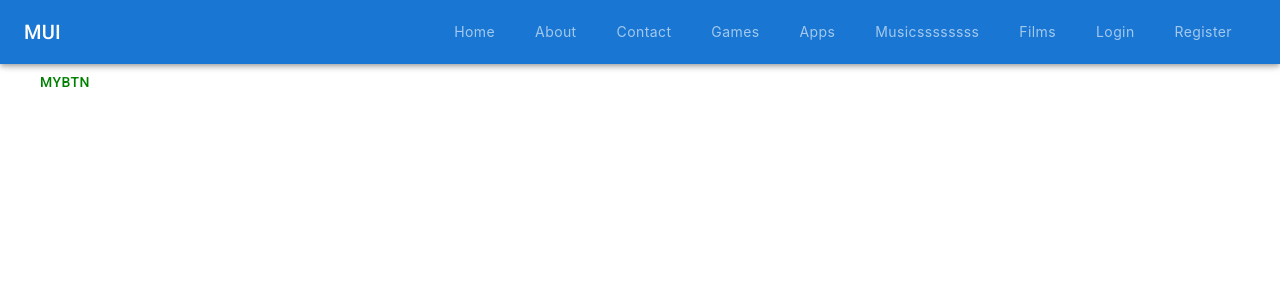
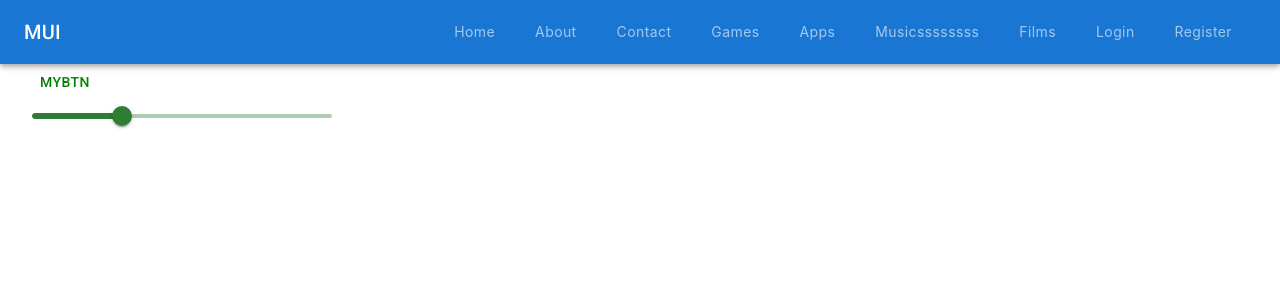
Before and after one commit to BijianWu/react-material-ui-playground, a React (Create React App) app: page /customization-demo in a window 1280 px wide. Shown: the top 300 px of the page. Built offline with nearby package versions, Linux system fonts and the light colour scheme.

Commit message:
use styled as the props to style the component

```diff
--- a/src/pages/CustomizationDemo.js
+++ b/src/pages/CustomizationDemo.js
@@ -1,6 +1,20 @@
 import { Button, Slider } from '@mui/material';
 import Typography from '@mui/material/Typography';
 import "../assets/css/styles.css";
+import { alpha, styled } from '@mui/material/styles';
+
+const SuccessSlider = styled(Slider)(({ theme }) => ({
+    width: 300,
+    color: theme.palette.success.main,
+    '& .MuiSlider-thumb': {
+      '&:hover, &.Mui-focusVisible': {
+        boxShadow: `0px 0px 0px 8px ${alpha(theme.palette.success.main, 0.16)}`,
+      },
+      '&.Mui-active': {
+        boxShadow: `0px 0px 0px 14px ${alpha(theme.palette.success.main, 0.16)}`,
+      },
+    },
+  }));
 
 export default function CustomizationDemo() {
     return (
@@ -21,6 +35,8 @@ export default function CustomizationDemo() {
             <Button disabled className="custom Button">MYBTN</Button>
             </div>
 
+            <SuccessSlider defaultValue={30} />
+
         </>
     )
 }
```
